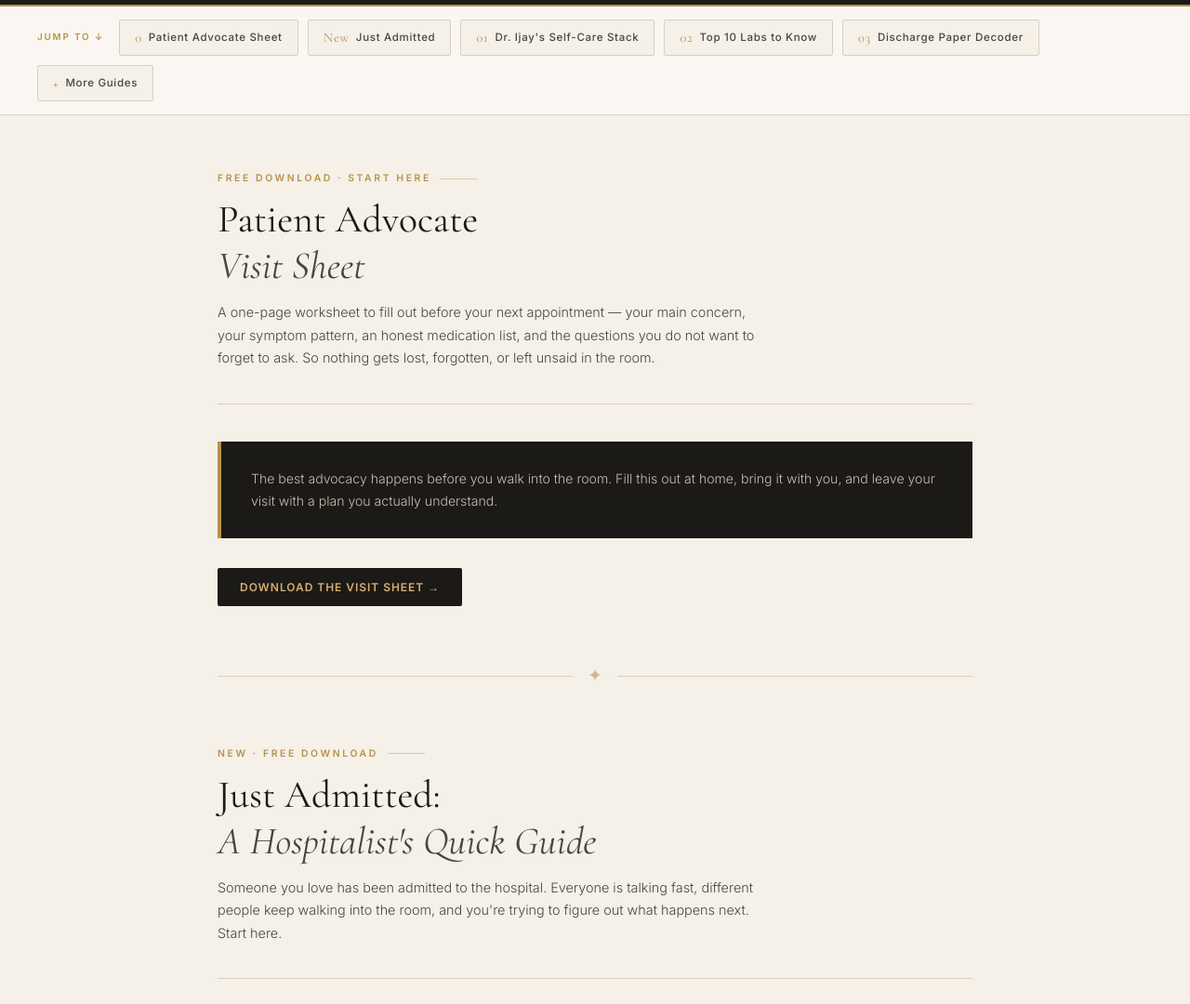
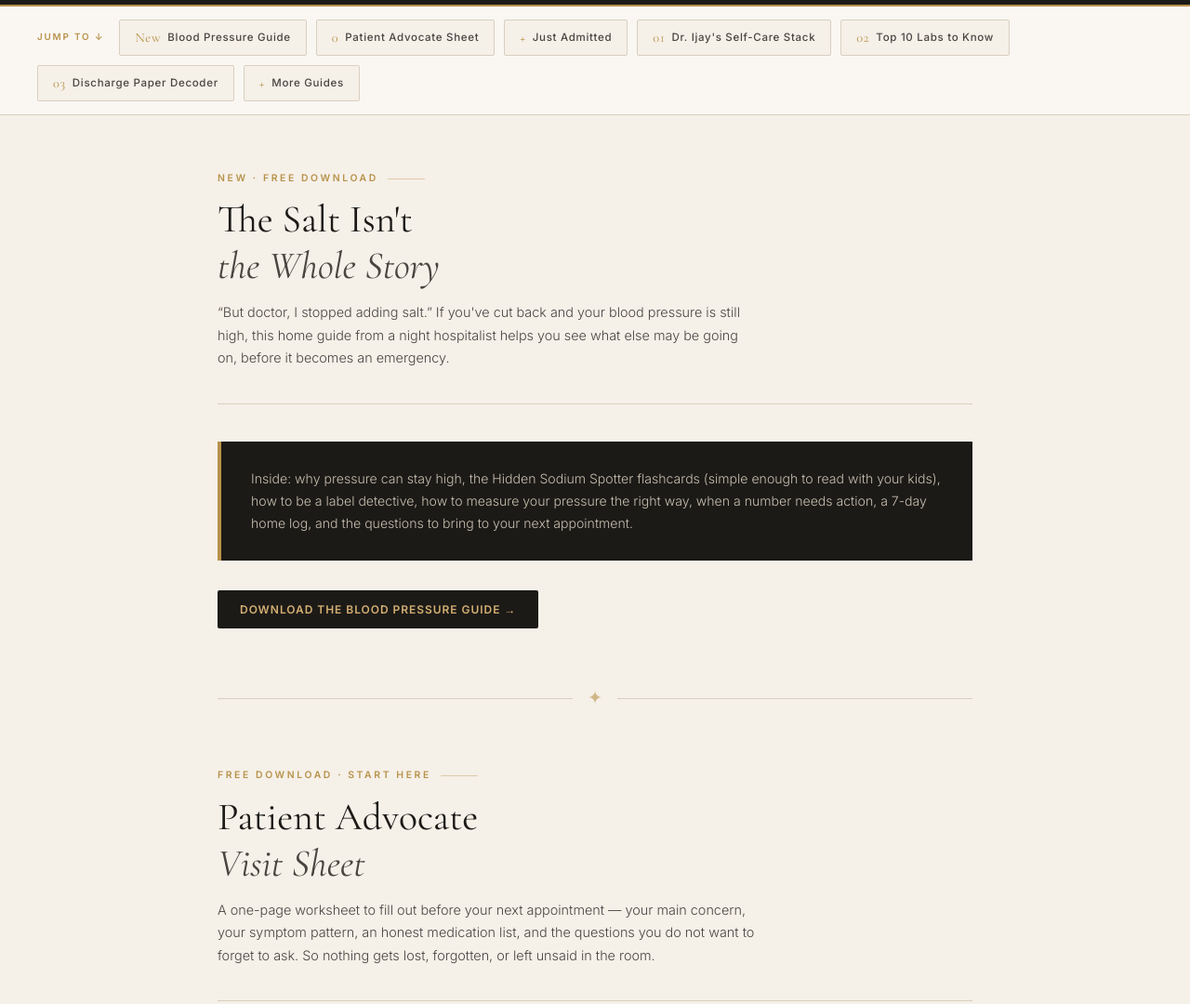
Before and after one commit to CogniteveGit/Cogniteve-guides, a plain HTML site: page index.html in a window 1280 px wide. Shown: the part 500-1580 px from the top of the page at 93% size. Drawn offline with nearby package versions, Linux system fonts and the light colour scheme.

Commit message:
Add blood pressure home guide

```diff
--- a/index.html
+++ b/index.html
@@ -609,8 +609,9 @@
 <!-- GUIDE NAV -->
 <nav class="guide-nav">
   <span class="guide-nav-label">Jump to ↓</span>
-<a href="#patient-advocate"><span class="nav-num">0</span> Patient Advocate Sheet</a>
-  <a href="#just-admitted"><span class="nav-num">New</span> Just Admitted</a>
+<a href="#blood-pressure"><span class="nav-num">New</span> Blood Pressure Guide</a>
+  <a href="#patient-advocate"><span class="nav-num">0</span> Patient Advocate Sheet</a>
+  <a href="#just-admitted"><span class="nav-num">+</span> Just Admitted</a>
   <a href="#selfcare"><span class="nav-num">01</span> Dr. Ijay's Self-Care Stack</a>
   <a href="#labs"><span class="nav-num">02</span> Top 10 Labs to Know</a>
   <a href="#discharge"><span class="nav-num">03</span> Discharge Paper Decoder</a>
@@ -623,6 +624,21 @@
 
 <!-- MAIN CONTENT -->
 <main class="main">
+
+<!-- ===== NEW: BLOOD PRESSURE HOME GUIDE ===== -->
+  <section id="blood-pressure">
+    <div class="section-header">
+      <div class="section-tag">New · Free Download</div>
+      <h2>The Salt Isn't<br><em>the Whole Story</em></h2>
+    <p class="section-intro">“But doctor, I stopped adding salt.” If you've cut back and your blood pressure is still high, this home guide from a night hospitalist helps you see what else may be going on, before it becomes an emergency.</p>
+    </div>
+  <div class="cheatsheet-intro">
+  <p>Inside: why pressure can stay high, the Hidden Sodium Spotter flashcards (simple enough to read with your kids), how to be a label detective, how to measure your pressure the right way, when a number needs action, a 7-day home log, and the questions to bring to your next appointment.</p>
+  </div>
+  <a class="guide-button" href="https://cognitevegit.github.io/Cogniteve-guides/Blood_Pressure_Home_Guide.pdf" target="_blank">Download the Blood Pressure Guide →</a>
+  </section>
+
+<div class="guide-divider"><span>✦</span></div>
 
 <!-- ===== FEATURED: PATIENT ADVOCATE VISIT SHEET ===== -->
   <section id="patient-advocate">
@@ -642,7 +658,7 @@
 <!-- ===== NEW: JUST ADMITTED ===== -->
   <section id="just-admitted">
     <div class="section-header">
-      <div class="section-tag">New · Free Download</div>
+      <div class="section-tag">Free Download</div>
       <h2>Just Admitted:<br><em>A Hospitalist's Quick Guide</em></h2>
     <p class="section-intro">Someone you love has been admitted to the hospital. Everyone is talking fast, different people keep walking into the room, and you're trying to figure out what happens next. Start here.</p>
     </div>
@@ -1164,6 +1180,17 @@
     <div class="more-guides-heading">More Free Guides</div>
 
     <div class="guide-card">
+      <div class="guide-icon">🩺</div>
+      <h3 class="guide-title">The Salt Isn't the Whole Story: Home Blood Pressure Guide</h3>
+      <p class="guide-desc">Cut back on salt and your pressure is still high? Hidden sodium flashcards, how to measure at home the right way, when to act, a 7-day log, and the questions to bring to your appointment.</p>
+      <a href="https://cognitevegit.github.io/Cogniteve-guides/Blood_Pressure_Home_Guide.pdf"
+        class="guide-button"
+        target="_blank">
+        Download the Guide →
+      </a>
+    </div>
+
+    <div class="guide-card">
       <div class="guide-icon">🏥</div>
       <h3 class="guide-title">Just Admitted: A Hospitalist's Quick Guide</h3>
       <p class="guide-desc">For patients and families in the first days of a hospital stay — who's who, what rounds are, the 5 questions to ask every day, and what to check before going home.</p>
```
Also changed, not shown: 1 other file.
